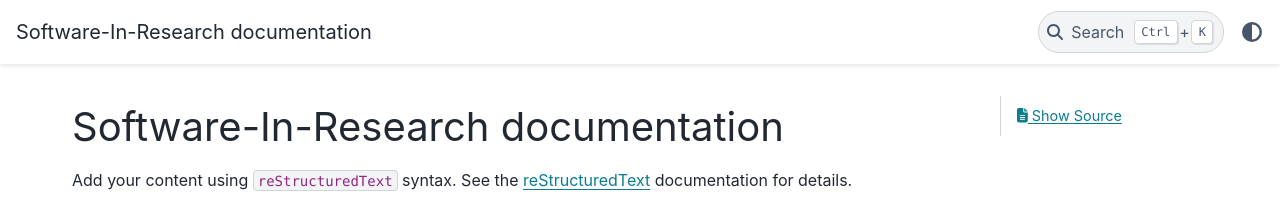
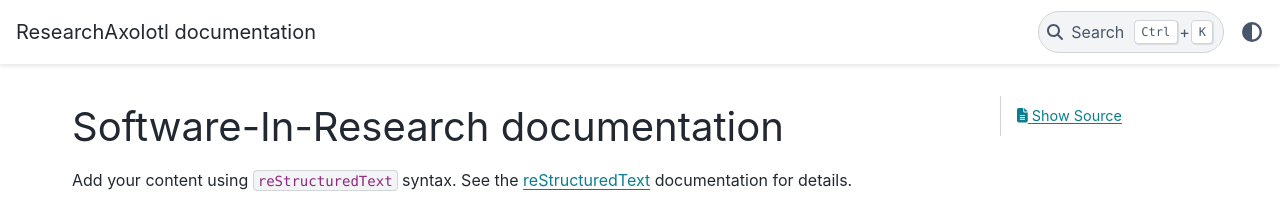
Before and after one commit to Hermanlrx/software-in-research, a Sphinx documentation site: the page built from docs/index.rst, in a window 1280 px wide. Shown: the top 213 px of the page. Built offline with Sphinx 7.4.7 and the PyData theme 0.15.4, drawn with Linux system fonts in a browser that asks for light colours.

Commit message:
changes readthedoc project name (#5)

```diff
--- a/docs/conf.py
+++ b/docs/conf.py
@@ -6,7 +6,7 @@
 # -- Project information -----------------------------------------------------
 # https://www.sphinx-doc.org/en/master/usage/configuration.html#project-information
 
-project = 'Software-In-Research'
+project = 'ResearchAxolotl'
 copyright = '2026, ResearchAxolotl'
 author = 'ResearchAxolotl'
 
```
